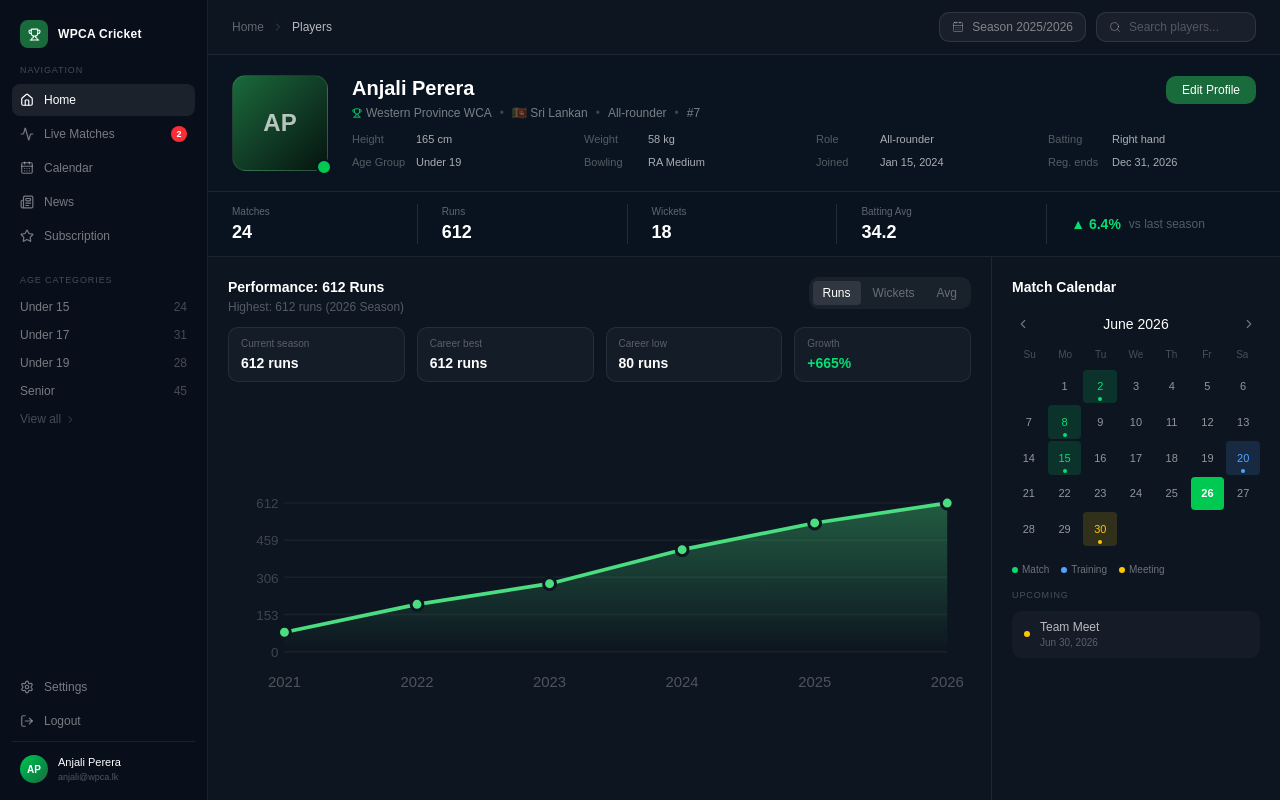
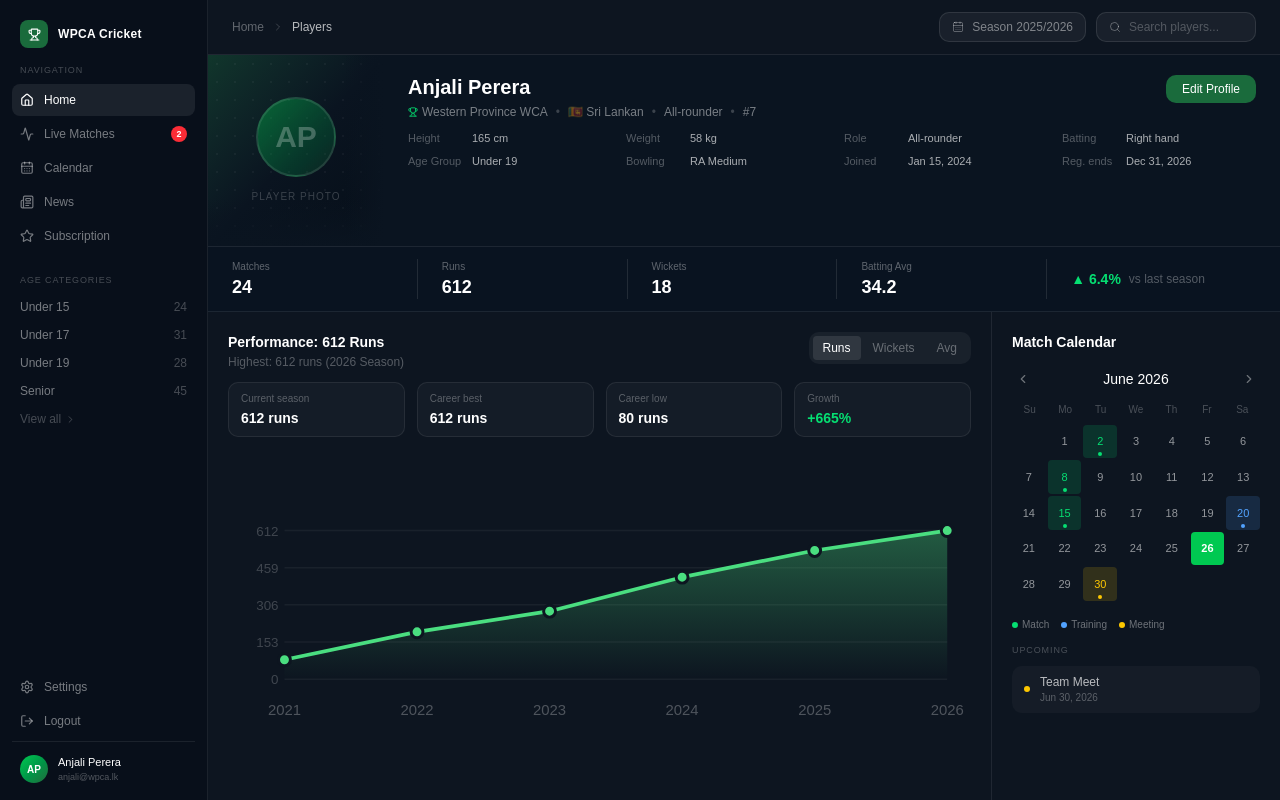
Before and after one commit to hemi-chk/WPCA-Cricket, a React app in the folder apps/web/: page /player in a window 1280 px wide. Built offline with nearby package versions, Linux system fonts and the light colour scheme; the HTML template or start-up script is replaced by a standard one.

Commit message:
Added large player image placeholder to player card section

```diff
--- a/apps/web/src/pages/PlayerDashboard.jsx
+++ b/apps/web/src/pages/PlayerDashboard.jsx
@@ -295,17 +295,28 @@ export default function PlayerDashboard() {
         </header>
 
         {/* Player card */}
-        <div className="bg-[#0a1420] border-b border-white/8 px-6 py-5 flex items-center gap-6 shrink-0">
-          {/* Avatar */}
-          <div className="relative shrink-0">
-            <div className="w-24 h-24 rounded-xl bg-gradient-to-br from-[#1a6b3c] to-[#061510] flex items-center justify-center text-2xl font-bold text-white/70 border border-white/10">
-              AP
+        <div className="bg-[#0a1420] border-b border-white/8 flex items-stretch gap-0 shrink-0 min-h-48">
+          {/* Large player image placeholder */}
+          <div className="relative w-44 shrink-0 overflow-hidden">
+            <div className="absolute inset-0 bg-gradient-to-br from-[#1a6b3c]/40 via-[#0a1420] to-[#060e18]" />
+            <div
+              className="absolute inset-0 opacity-[0.04]"
+              style={{ backgroundImage: 'radial-gradient(circle, #fff 1px, transparent 1px)', backgroundSize: '18px 18px' }}
+            />
+            <div className="relative z-10 h-full flex flex-col items-center justify-center gap-3">
+              <div className="w-20 h-20 rounded-full bg-gradient-to-br from-green-500/40 to-[#1a6b3c]/20 border-2 border-white/10 flex items-center justify-center text-3xl font-bold text-white/25">
+                AP
+              </div>
+              <p className="text-white/20 text-[10px] tracking-widest">PLAYER PHOTO</p>
             </div>
-            <div className="absolute -bottom-1 -right-1 w-4 h-4 bg-green-500 rounded-full border-2 border-[#0a1420]" />
+            {/* Bottom fade */}
+            <div className="absolute bottom-0 left-0 right-0 h-12 bg-gradient-to-t from-[#0a1420] to-transparent" />
+            {/* Right fade into content */}
+            <div className="absolute top-0 right-0 bottom-0 w-10 bg-gradient-to-l from-[#0a1420] to-transparent" />
           </div>
 
           {/* Info */}
-          <div className="flex-1 min-w-0">
+          <div className="flex-1 min-w-0 px-6 py-5">
             <div className="flex items-start justify-between mb-2.5">
               <div>
                 <h1 className="text-white text-xl font-bold leading-tight">Anjali Perera</h1>
```
